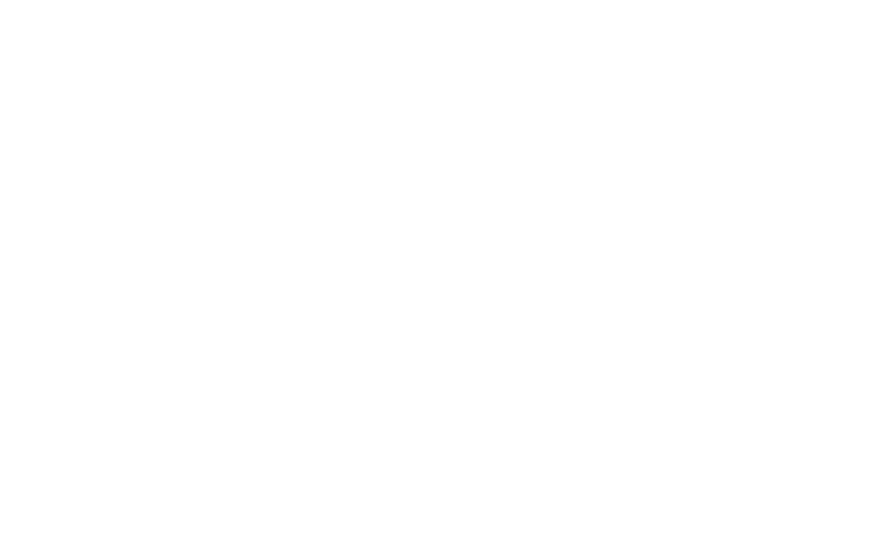
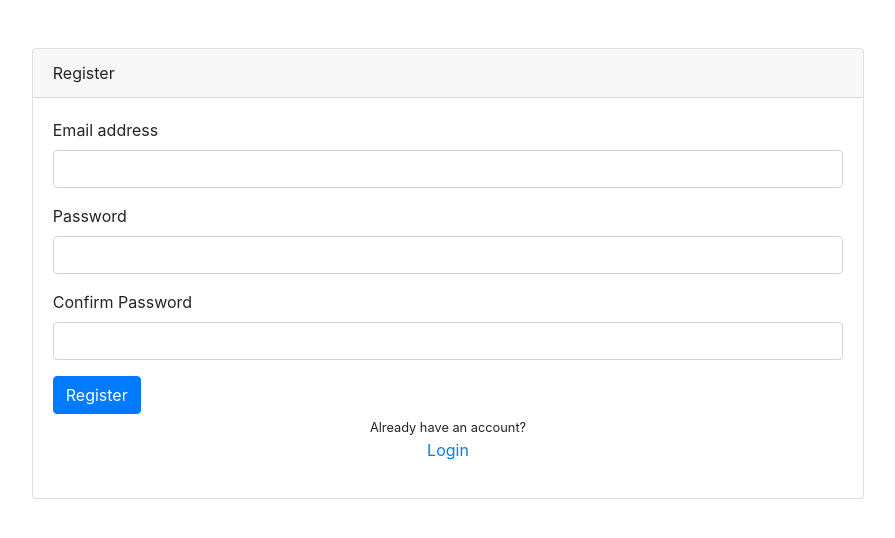
Before and after one commit to vinndokaj/csc226-final-project, a PHP site: page /register.php in a window 1280 px wide. Before the commit the part shown is empty. Shown: the top 538 px of the page, without its empty margins (192-1087 px from the left). Run offline with PHP 8.4, Linux system fonts and the light colour scheme.

Commit message:
login register set up

```diff
--- a/client/register.php
+++ b/client/register.php
@@ -0,0 +1,53 @@
+<!doctype html>
+<html lang="en">
+  <head>
+    <!-- Required meta tags -->
+    <meta charset="utf-8">
+    <meta name="viewport" content="width=device-width, initial-scale=1, shrink-to-fit=no">
+
+    <!-- Bootstrap CSS -->
+    <link rel="stylesheet" href="https://cdn.jsdelivr.net/npm/bootstrap@4.6.0/dist/css/bootstrap.min.css" integrity="sha384-B0vP5xmATw1+K9KRQjQERJvTumQW0nPEzvF6L/Z6nronJ3oUOFUFpCjEUQouq2+l" crossorigin="anonymous">
+
+    <title>Login</title>
+  </head>
+  <body>
+
+    <div class="container mt-5">
+        <div class="row">
+            <div class="col d-flex justify-content-center align-items-center">
+                <div class="card w-75">
+                    <div class="card-header">
+                        Register
+                    </div>
+                    <div class="card-body">
+                        <form>
+                            <div class="form-group">
+                                <label for="email">Email address</label>
+                                <input type="email" class="form-control" id="email">
+                            </div>
+                            <div class="form-group">
+                                <label for="password">Password</label>
+                                <input type="password" class="form-control" id="password">
+                            </div>
+                            <div class="form-group">
+                                <label for="confirmPassword">Confirm Password</label>
+                                <input type="confirmPassword" class="form-control" id="confirmPassword">
+                            </div>
+                            <button type="submit" class="btn btn-primary">Register</button>
+                            <div class="form-group text-center">
+                                <small>Already have an account?</small>
+                                <br>
+                                <a href="login.php">Login</a>
+                            </div>
+                        </form>
+                    </div>
+                </div>
+            </div>
+        </div>
+    </div>
+
+    <!-- Option 1: jQuery and Bootstrap Bundle (includes Popper) -->
+    <script src="https://code.jquery.com/jquery-3.5.1.slim.min.js" integrity="sha384-DfXdz2htPH0lsSSs5nCTpuj/zy4C+OGpamoFVy38MVBnE+IbbVYUew+OrCXaRkfj" crossorigin="anonymous"></script>
+    <script src="https://cdn.jsdelivr.net/npm/bootstrap@4.6.0/dist/js/bootstrap.bundle.min.js" integrity="sha384-Piv4xVNRyMGpqkS2by6br4gNJ7DXjqk09RmUpJ8jgGtD7zP9yug3goQfGII0yAns" crossorigin="anonymous"></script>
+  </body>
+</html>
```
Also changed, not shown: client/login.php (+9 -4 lines).
